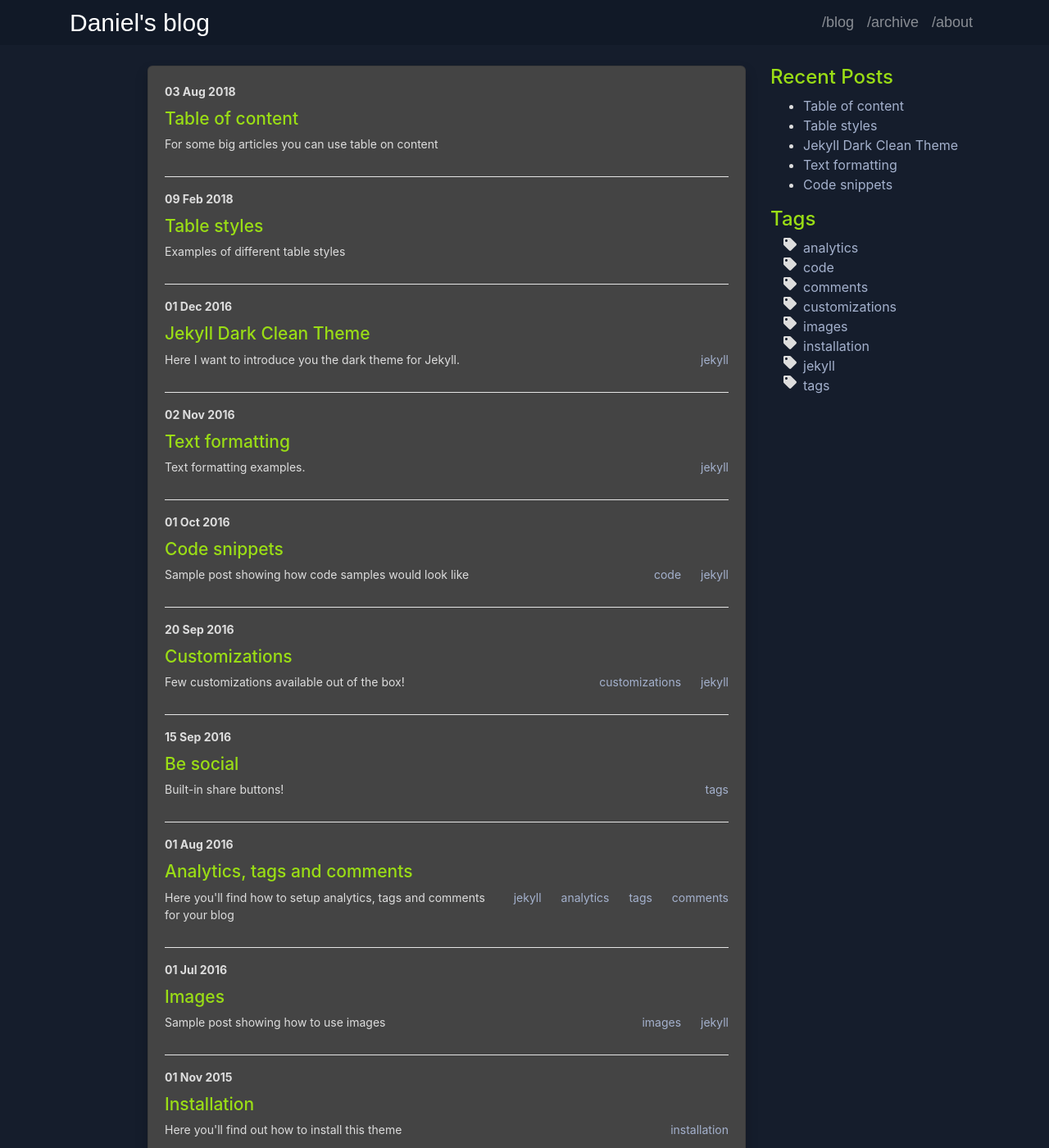
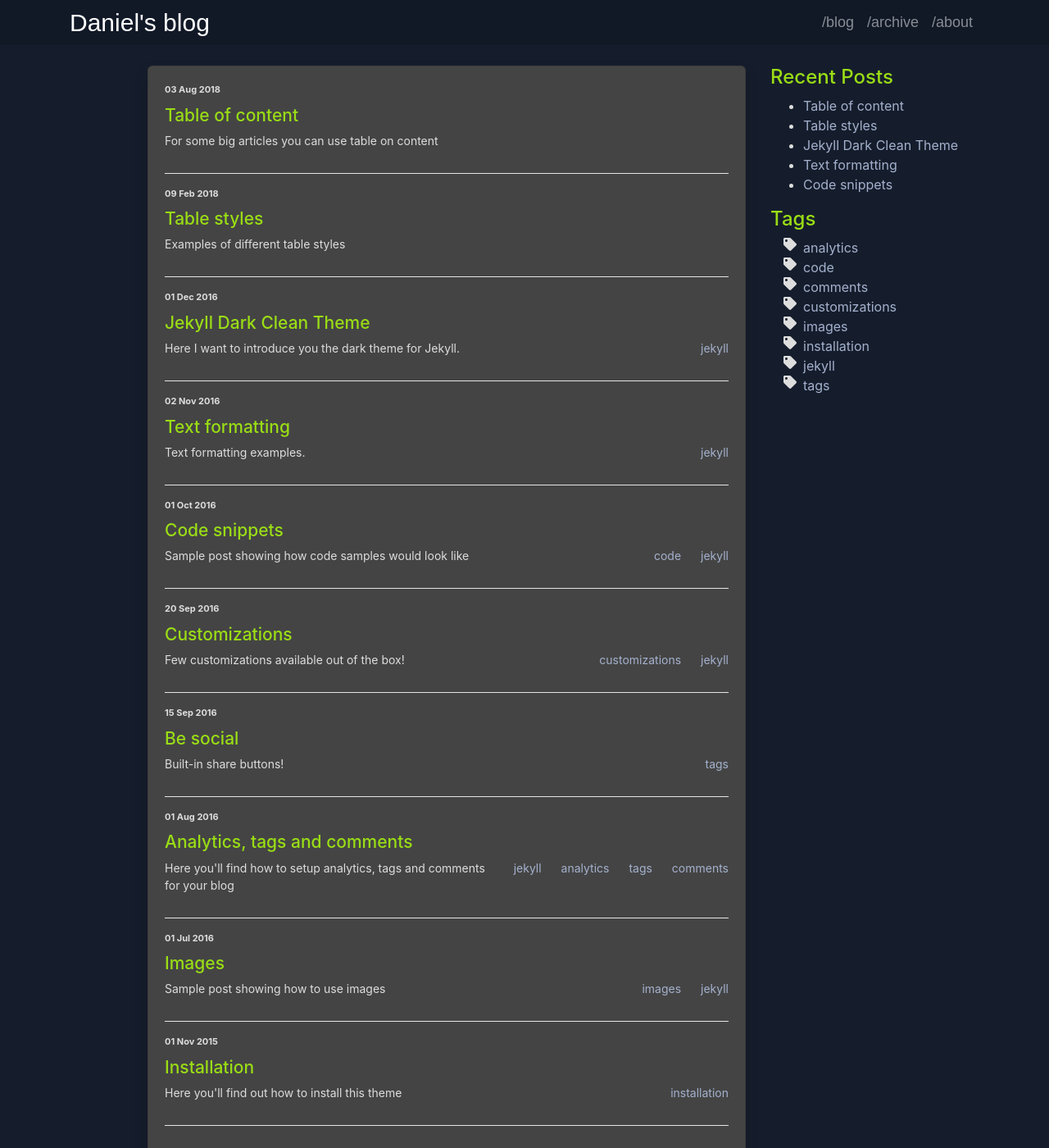
Before and after one commit to danieldavidson/danieldavidson.github.io, a Jekyll site: the page built from index.html, in a window 1280 px wide and 1400 px high. Shown: the whole window at 82% size. Built offline with Jekyll 4.4.1, drawn with Linux system fonts in a browser that asks for light colours.

Commit message:
Update theme.scss

```diff
--- a/assets/css/theme.scss
+++ b/assets/css/theme.scss
@@ -222,6 +222,9 @@ div.post-meta {
   position: relative;
   margin-top: 32px;
   text-align: center;
+}
+div.post-time {
+  font-size: 11px;
 }
 
 //********************************************************
```
